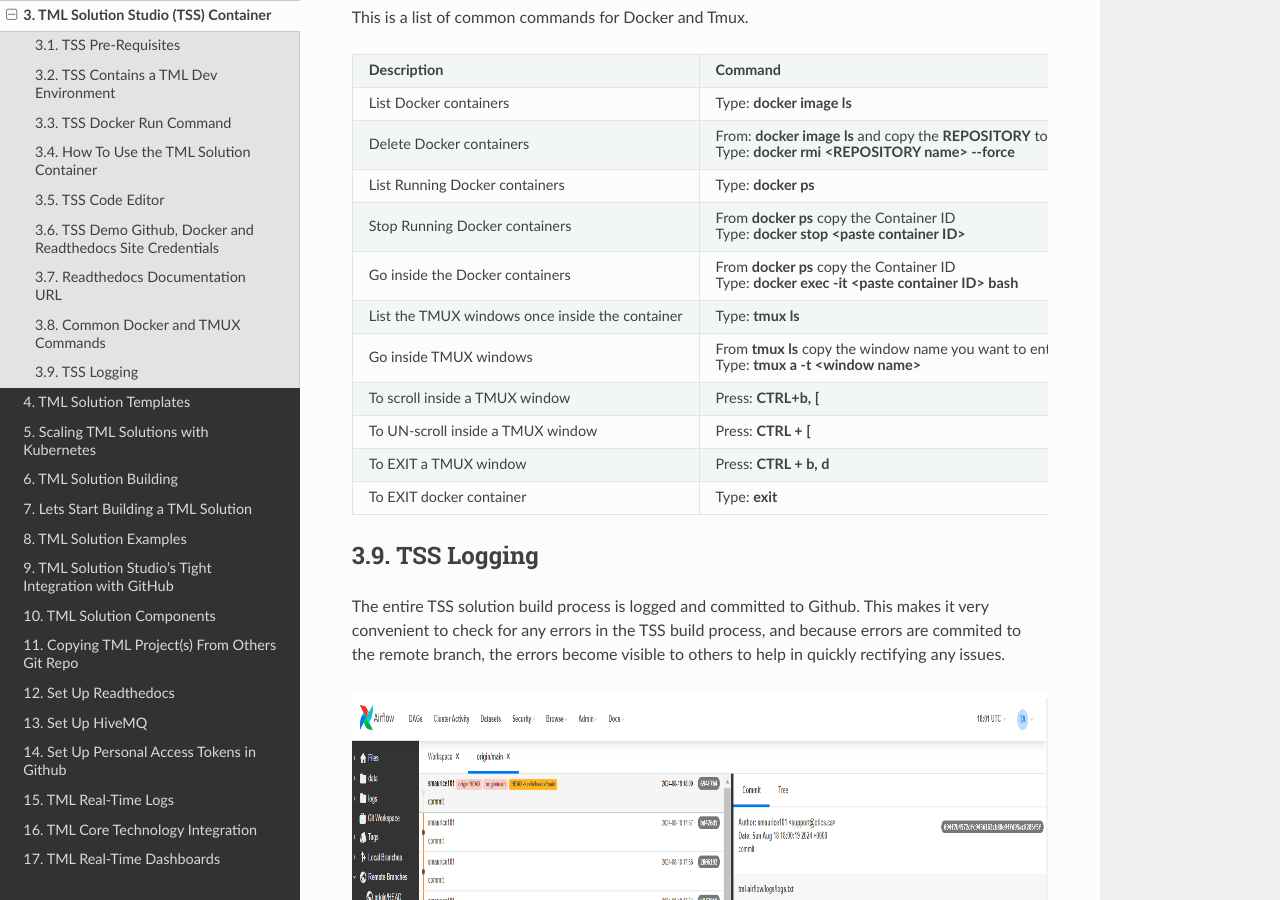
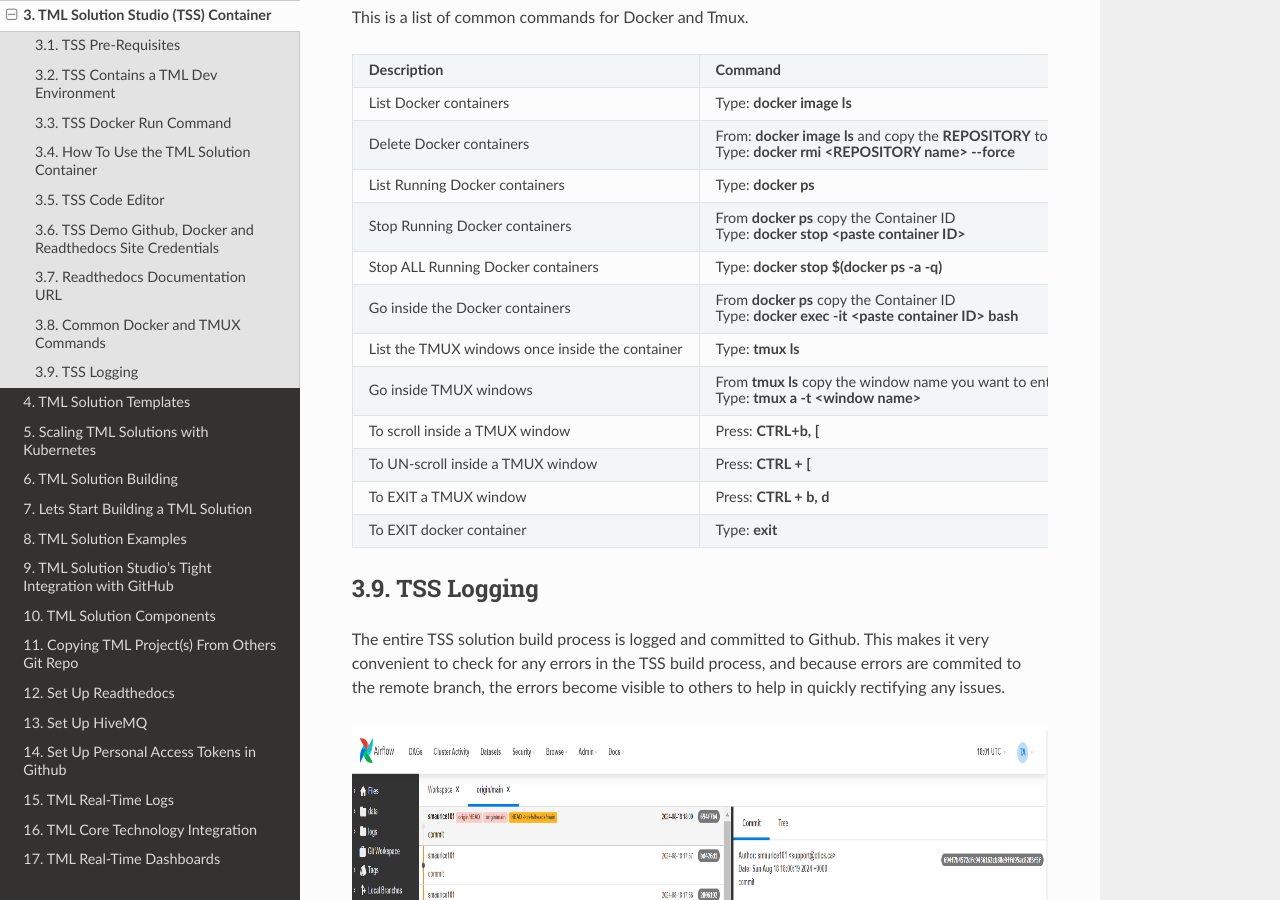
Before and after one commit to smaurice101/readthedocs, a Sphinx documentation site: the page built from docs/source/docker.rst, in a window 1280 px wide and 900 px high, scrolled down 10051 px. Built offline with Sphinx 7.4.7 and the Read the Docs theme 3.1.0, drawn with Linux system fonts in a browser that asks for light colours.

Commit message:
Update docker.rst

```diff
--- a/docs/source/docker.rst
+++ b/docs/source/docker.rst
@@ -344,6 +344,8 @@ This is a list of common commands for Docker and Tmux.
      - From **docker ps** copy the Container ID
 
        Type: **docker stop <paste container ID>**
+   * - Stop ALL Running Docker containers
+     - Type: **docker stop $(docker ps -a -q)**
    * - Go inside the Docker containers
      - From **docker ps** copy the Container ID
 
```
